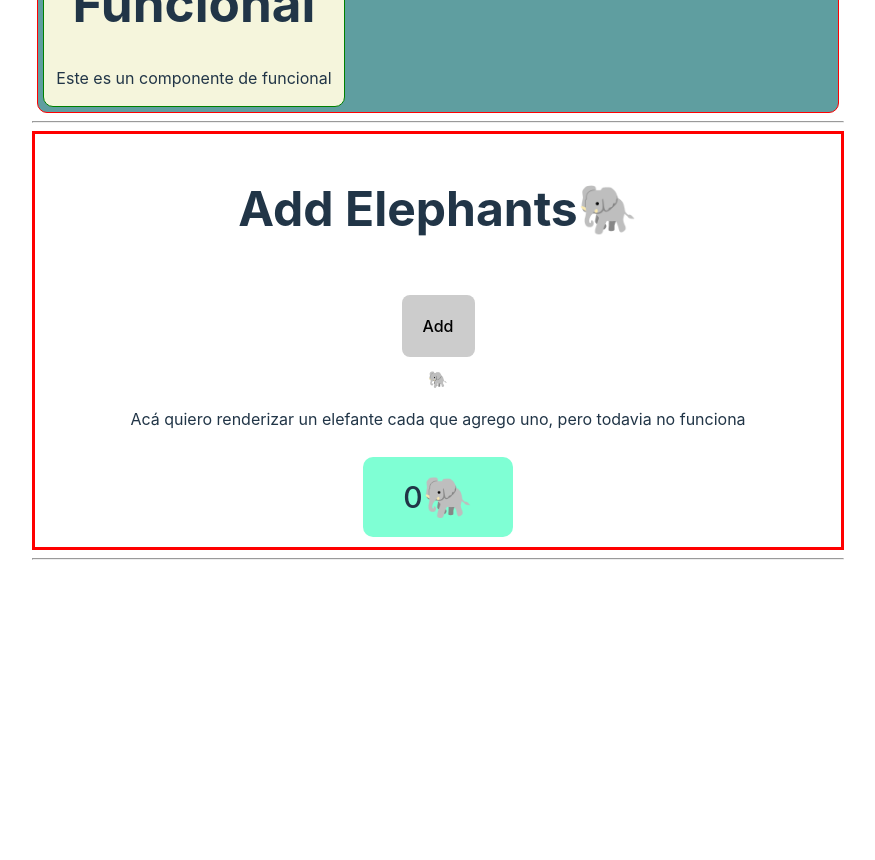
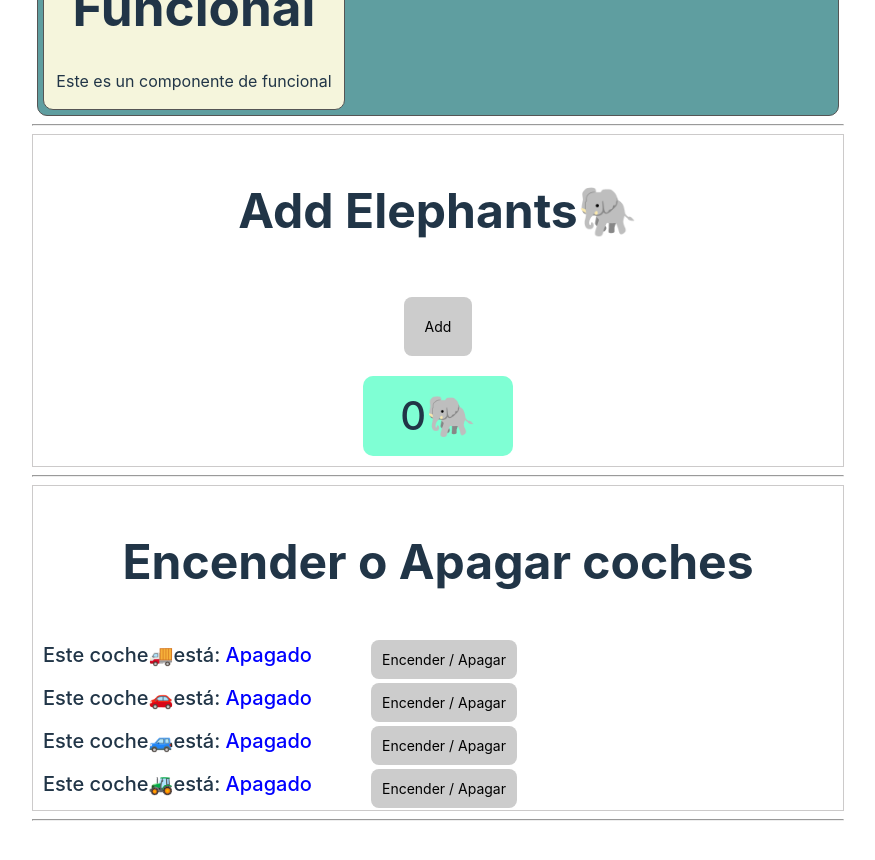
Before and after one commit to Wilalz/practice-react-1, a React (Vite) app: page / in a window 1280 px wide. Shown: the part 640-1500 px from the top of the page, without its empty margins (202-1077 px from the left). Before the commit the page ends 1240 px from the top, so only its background shows below. Built offline with nearby package versions, Linux system fonts and the light colour scheme.

Commit message:
Add exercise 3 what is a Swich to star or stop a car, also fix all css as style.module.css

```diff
--- a/src/App.css
+++ b/src/App.css
@@ -5,56 +5,10 @@
   text-align: center;
 }
 
-h2 {
-  font-size: 3em;
-}
-
-/* Ejercio 2 - elephans */
-
-.card-elephants {
-  display: flex;
-  /* justify-content: center; */ /* para centar horizontalmente */
-  align-items: center;   /* para centrar verticalmente */
-  flex-direction: column;
-  border: red solid;
-}
 
 
-.btn-count {
-  /* border: rgb(46, 160, 11) solid ; */
-  padding: 20px;
-  display: inline-block;
-  margin: 10px;
-}
 
 
-.card-likes {
-  /* border: rgb(0, 38, 255) solid; */
-  width: 150px;
-  height: 80px;
-  background-color: aquamarine;
-  border-radius: 10px;
-  font-weight: 500;
-  padding: 0px;
-  text-align: center;
-  display: flex;
-  align-items: center;
-  justify-content: center;
-  margin: 10px;
-}
-
-.card-likes .quantity{
-  /* border: rgb(255, 0, 234) solid; */
-  font-size: 30px;
-}
-
-.card-likes span{
-  /* border: rgb(255, 0, 234) solid; */
-  font-size: 40px;
-}
-
-
-/* Ejercio 3 - coche */
 
 
 
--- a/src/App.jsx
+++ b/src/App.jsx
@@ -1,6 +1,7 @@
+import styles from "./styles.module.css"
 import './App.css'
 import { Title } from './components/Title'
-import { Post } from "./components/Post"
+import { Post } from "./components/ejercicio0/Post"
 import { CardClassC } from './components/ejercicio1/CardClassC'
 import { CardFunctionalC } from './components/ejercicio1/CardFunctionalC'
 import { CardGroup } from './components/ejercicio2/CardGroup'
@@ -35,11 +36,21 @@ function App() {
   return (
     <div className="App">
       <Title>Hooks --- useState</Title>
-      <Post text="Me gusta!"></Post>
+      <div className={styles.container}>
+        <Post text="Me gusta!"></Post>
+      </div>
       <CardClassC />
       <CardFunctionalC />
       <hr />
       <CardGroup />
+      <hr />
+      <div className={styles.container}>
+        <Title>Encender o Apagar coches</Title>
+        <CardCoche type="&#x1F69A;" />
+        <CardCoche type="&#x1F697;" />
+        <CardCoche type="&#x1F699;" />
+        <CardCoche type="&#x1F69C;" />
+      </div>
       <hr />
 
 
--- a/src/components/Post.jsx
+++ b/src/components/ejercicio0/Post.jsx
@@ -1,15 +1,16 @@
+import styles from "../../styles.module.css"
 import { useState } from "react"
 
 export const Post = ({text}) => {
     const [likes, setLikes] = useState(0);
 
     return (
-        <div className="btn-count">
+        <div className={styles.btnCount}>
             <button
                 onClick={ ()=> setLikes(likes+1) }>
                 {text}
             </button>
-            <div className="card-likes"><span className="quantity">{likes}</span> &nbsp; me gusta!</div>
+            <div className={styles.cardLikes}><span className={styles.quantity}>{likes}</span> &nbsp; me gusta!</div>
         </div>
     )
 
--- a/src/components/ejercicio1/styles.module.css
+++ b/src/components/ejercicio1/styles.module.css
@@ -1,6 +1,6 @@
 .container {
     width: 800px;
-    border: red solid 1px;
+    border: #555555 solid 1px;
     background-color: cadetblue;
     margin: 5px;
     border-radius: 10px;
@@ -8,7 +8,7 @@
 
 
 .card {
-    border: green solid 1px;
+    border: #555555 solid 1px;
     width: 300px;
     background-color: rgb(245, 245, 220);
     margin: 5px;
--- a/src/components/ejercicio2/ButtonAdd.jsx
+++ b/src/components/ejercicio2/ButtonAdd.jsx
@@ -1,10 +1,12 @@
+import styles from "../../styles.module.css"
 export const ButtonAdd = ({children, setQuantity, quantity}) => {
 
     const handlerOnClick = () => {
         setQuantity(quantity+1)
     }
     return (
-        <button className="btn-count"
+        <button
+        className={styles.btnCount}
         onClick={e => handlerOnClick()}>
             {children}
         </button>
--- a/src/components/ejercicio2/CardGroup.jsx
+++ b/src/components/ejercicio2/CardGroup.jsx
@@ -1,3 +1,4 @@
+import styles from "../../styles.module.css"
 import { Title } from "../Title"
 import { ElephantEmoji } from "./elephantEmoji"
 import { ButtonAdd } from "./ButtonAdd"
@@ -13,16 +14,19 @@ export const CardGroup = () => {
 
 
     return (
-        <div className="card-elephants">
+        <div className={styles.cardElephants}>
             <Title>Add Elephants
                 <ElephantEmoji />
             </Title>
-            <ButtonAdd className="btn-count"
+
+            <ButtonAdd className={styles.btnCount}
                 quantity={quantity} setQuantity={setQuantity}
                 >Add
             </ButtonAdd>
-            {/* <div className="elephants-group">{quantity}</div> */}
-            <SpiderWeb quantity={quantity} />
+
+            {/* <div className={styles.elephantsGroup}>{quantity}</div> */}
+            <SpiderWeb setQuantity={setQuantity} />
+
             <Count quantity={quantity}/>
 
 
--- a/src/components/ejercicio2/Count.jsx
+++ b/src/components/ejercicio2/Count.jsx
@@ -1,8 +1,9 @@
+import styles from "../../styles.module.css"
 import { ElephantEmoji } from "./elephantEmoji"
 
 export const Count = ({quantity}) => {
     return (
-        <div className="card-likes">
+        <div className={styles.cardLikes}>
             <span className="quantity">{quantity}</span>
             <ElephantEmoji />
         </div>
--- a/src/components/ejercicio2/SpiderWeb.jsx
+++ b/src/components/ejercicio2/SpiderWeb.jsx
@@ -11,7 +11,7 @@ export const SpiderWeb = ({quantity}) => {
             return (
                 <div>
                 <ElephantEmoji />
-                <p>Acá quiero renderizar un elefante cada que agrego uno, pero todavia no funciona</p>
+                <p>Acá quiero renderizar un elefante cada que agrego uno, pero todavia no </p>
 
 
             </div>
--- a/src/components/ejercicio3/CardCoche.jsx
+++ b/src/components/ejercicio3/CardCoche.jsx
@@ -1,8 +1,35 @@
-export const CardCoche = () => {
+// boton tipo swiche, permite intercambian entre 2 estados en este caso, encendido y apagado
+
+
+import styles from "../../styles.module.css"
+// 4. importar el hook useState
+import { useState } from 'react'
+
+// 1. crear componente
+export const CardCoche = ({type}) => {
+// 5. crear el estado useState
+    const [stateCar, setStateCar] = useState(false);  // por default lo establecemos en false
+
+// 3. crear la funcion que ejecutará el boton con el click
+// 7. usar la funcion setStateCar en la funcion del boton. El estado se actualiza y react cambia automaticamente el DOM
+//      (esta funcion le envia el valor contario al que tiene el estado, se hace con la negacion !)
+    const encenderApagar = () => {
+        setStateCar(!stateCar)
+
+    }
+
+
+// 2. Crear un boton que tenga una funcion cuando se da click
+// 6. usar el state en el componente para que sea renderizado.
+//      (como es booleano no se imprime en el componente, así que usamos una comprobacion)
     return(
-        <div className="card-coche">
-            <h3 className="car-state">El coche está: encendido</h3>
-
+        <div className={styles.cardCoche}>
+            <p className={styles.carState}>Este coche
+                <span>{type}</span>
+                está:&nbsp;
+                <span className={styles.state}>{stateCar ? "Encendido" : "Apagado"}</span>
+            </p>
+            <button onClick={encenderApagar}>Encender / Apagar</button>
         </div>
     )
 
--- a/src/index.css
+++ b/src/index.css
@@ -36,24 +36,7 @@ h1 {
   line-height: 1.1;
 }
 
-button {
-  border-radius: 8px;
-  border: 1px solid transparent;
-  padding: 0.6em 1.2em;
-  font-size: 1em;
-  font-weight: 500;
-  font-family: inherit;
-  background-color: #1a1a1a;
-  cursor: pointer;
-  transition: border-color 0.25s;
-}
-button:hover {
-  border-color: #646cff;
-}
-button:focus,
-button:focus-visible {
-  outline: 4px auto -webkit-focus-ring-color;
-}
+
 
 @media (prefers-color-scheme: light) {
   :root {
@@ -63,7 +46,4 @@ button:focus-visible {
   a:hover {
     color: #747bff;
   }
-  button {
-    background-color: #cccccc;
-  }
 }
--- /dev/null
+++ b/src/styles.module.css
@@ -0,0 +1,96 @@
+:root {
+  --border-color: #cccaca;
+}
+
+h2 {
+    font-size: 3em;
+  }
+
+button {
+  border-radius: 8px;
+  border: 1px solid transparent;
+  padding: 10px;
+  margin: 2px;
+  font-size: 14px;
+  font-family: inherit;
+  background-color: #cccccc;
+}
+button:hover {
+  border-color: #646cff;
+}
+
+.container {
+  border: var(--border-color) solid 1px;
+}
+
+.quantity {
+  margin: 2px;
+}
+
+/* Ejercio 2 - elephans */
+
+.cardElephants {
+  display: flex;
+  /* justify-content: center; */ /* para centar horizontalmente */
+  align-items: center;   /* para centrar verticalmente */
+  flex-direction: column;
+  border: var(--border-color) solid 1px;
+}
+
+
+.btnCount {
+  /* border: rgb(46, 160, 11) solid ; */
+  padding: 20px;
+  display: inline-block;
+  margin: 10px;
+}
+
+
+.cardLikes {
+  /* border: rgb(0, 38, 255) solid; */
+  width: 150px;
+  height: 80px;
+  background-color: aquamarine;
+  border-radius: 10px;
+  font-weight: 500;
+  padding: 0px;
+  text-align: center;
+  display: flex;
+  align-items: center;
+  justify-content: center;
+  margin: 10px;
+}
+
+.cardLikes .quantity{
+  /* border: rgb(255, 0, 234) solid; */
+  font-size: 30px;
+}
+
+.cardLikes span{
+  /* border: rgb(255, 0, 234) solid; */
+  font-size: 40px;
+}
+
+
+/* Ejercio 3 - coche */
+.cardCoche {
+  display: flex;
+  justify-content: space-between;
+  width: 60%;
+
+}
+
+.carState {
+  font-size: 20px;
+  font-weight: 500;
+  line-height: 15px;
+  margin: 10px;
+  padding-right: 30px;
+
+}
+
+.carState .state {
+  color: blue;
+
+
+}
```
